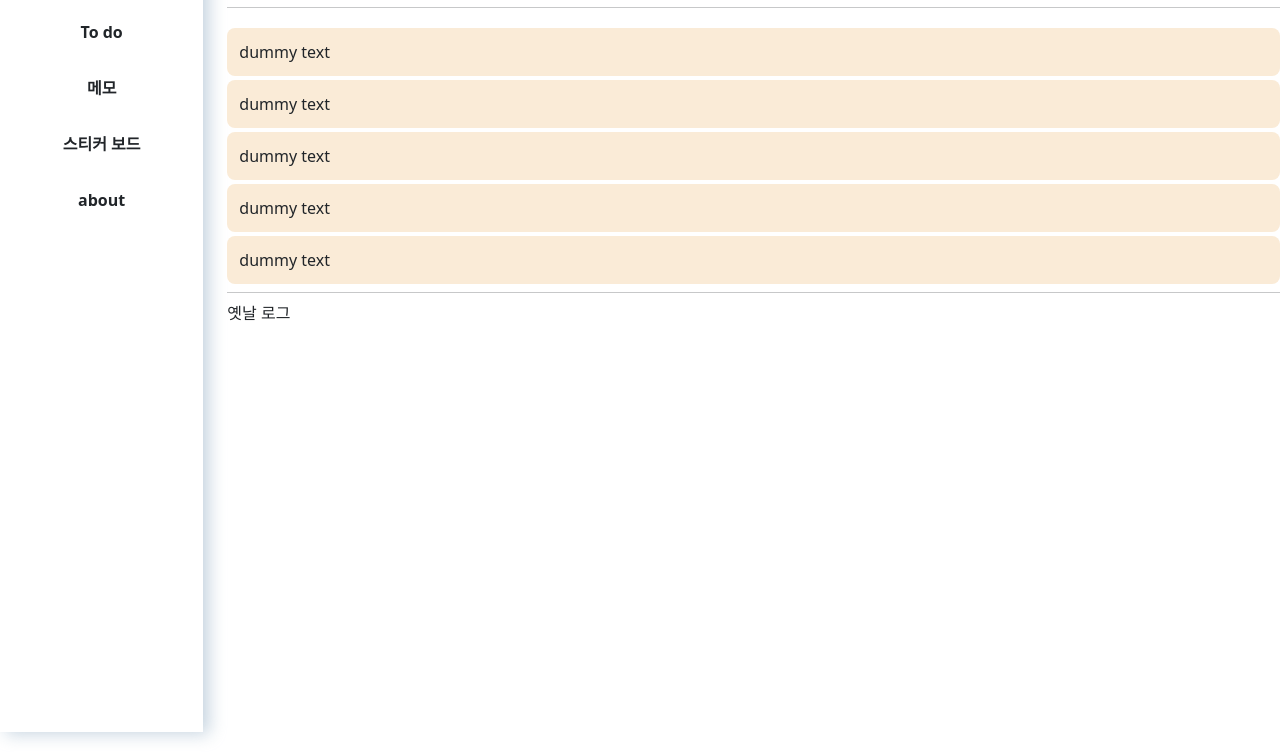
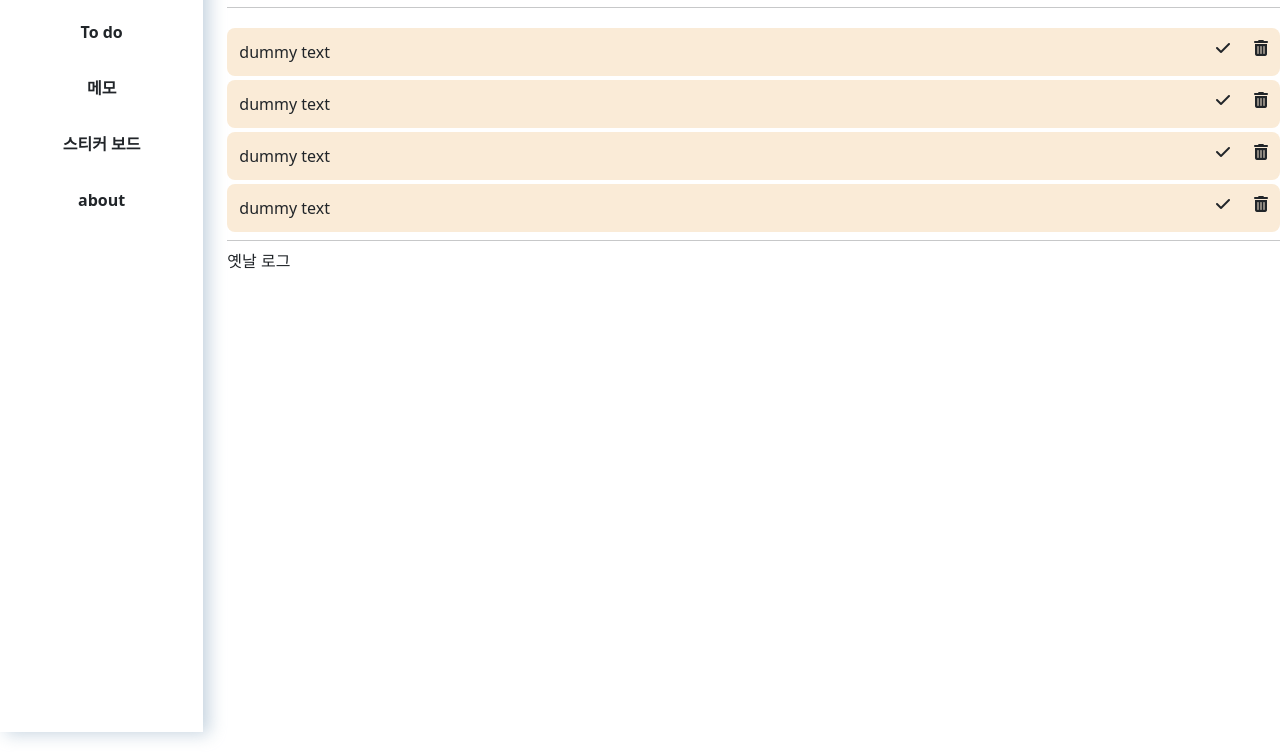
Before and after one commit to RDDcat/TodoNodeJS, a website: page todo/public/todo.html in a window 1280 px wide. Shown: the part 68-820 px from the top of the page. Drawn offline with nearby package versions, Linux system fonts and the light colour scheme.

Commit message:
[UPDATE] todo list 버튼 추가

```diff
--- a/todo/public/css/todo.css
+++ b/todo/public/css/todo.css
@@ -4,12 +4,28 @@
 }
 
 .todo-list .todo-list-box{
+    display: flex;
+    flex-direction: row;
     background-color: antiquewhite;
     width: 100%;
     height: 100%;
     margin-top: 0.5rem;
+    border-radius: 1rem;
+}
+
+.todo-list .todo-list-box .todo-list-content{
+    width: 96%;
     padding: 1.5rem;
-    border-radius: 1rem;
+}
+
+.todo-list-btn{
+    display: flex;
+    flex-direction: row;
+}
+
+.todo-list-btn .icon{
+    flex: 1;
+    padding: 1.5rem;
 }
 
 .todo-log{
--- a/todo/public/todo.html
+++ b/todo/public/todo.html
@@ -7,6 +7,9 @@
     <link href="./css/index.css" rel="stylesheet">
     <link href="./css/nav.css" rel="stylesheet">
     <link href="./css/todo.css" rel="stylesheet">
+
+    <!-- icon -->
+    <script src="https://kit.fontawesome.com/5924c21c60.js" crossorigin="anonymous"></script>
 
     <script type="text/javascript" src="js/nav.js"></script>
 </head>
@@ -49,19 +52,40 @@
             <div class="content-body">
                 <div class="todo-list">
                     <div class="todo-list-box">
-                        dummy text
+                        <div class="todo-list-content">
+                            dummy text
+                        </div>
+                        <div class="todo-list-btn">
+                            <i class="icon fa-solid fa-check"></i>
+                            <i class="icon fa-solid fa-trash-can"></i>
+                        </div>
                     </div>
                     <div class="todo-list-box">
-                        dummy text
+                        <div class="todo-list-content">
+                            dummy text
+                        </div>
+                        <div class="todo-list-btn">
+                            <i class="icon fa-solid fa-check"></i>
+                            <i class="icon fa-solid fa-trash-can"></i>
+                        </div>
                     </div>
                     <div class="todo-list-box">
-                        dummy text
+                        <div class="todo-list-content">
+                            dummy text
+                        </div>
+                        <div class="todo-list-btn">
+                            <i class="icon fa-solid fa-check"></i>
+                            <i class="icon fa-solid fa-trash-can"></i>
+                        </div>
                     </div>
                     <div class="todo-list-box">
-                        dummy text
-                    </div>
-                    <div class="todo-list-box">
-                        dummy text
+                        <div class="todo-list-content">
+                            dummy text
+                        </div>
+                        <div class="todo-list-btn">
+                            <i class="icon fa-solid fa-check"></i>
+                            <i class="icon fa-solid fa-trash-can"></i>
+                        </div>
                     </div>
                 </div>
                 <div>
```
